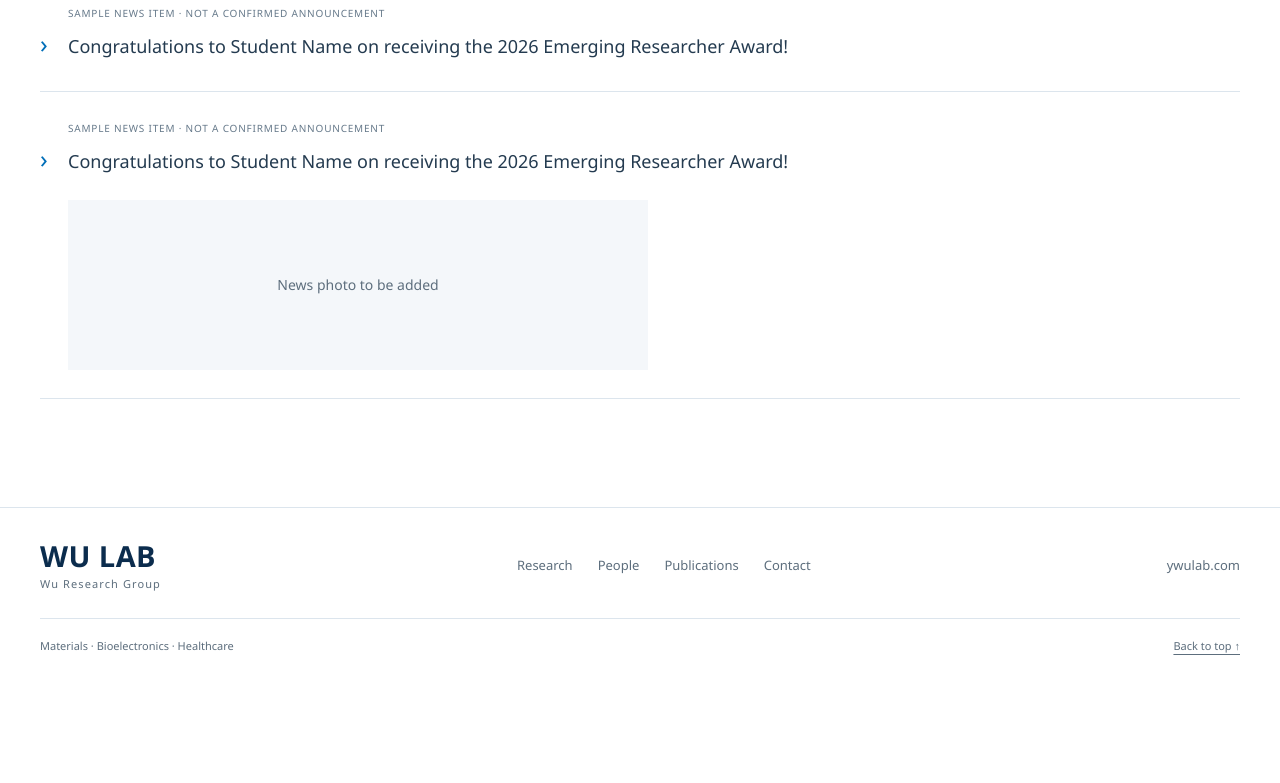
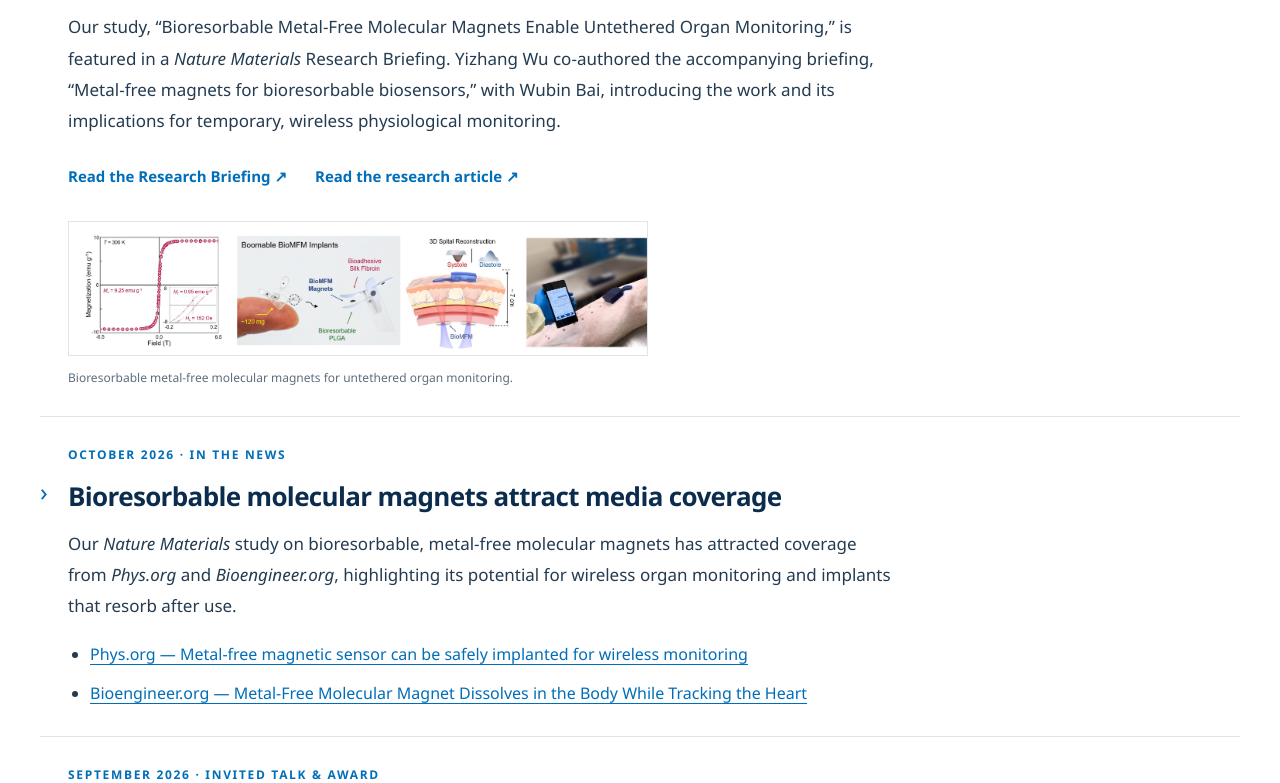
Before and after one commit to YannickWu/ywulab-website, a plain HTML site: page news.html in a window 1280 px wide. Shown: the part 529-1312 px from the top of the page. Before the commit the page ends 1204 px from the top, so only its background shows below. Drawn offline with Linux system fonts and the light colour scheme.

Commit message:
Add research coverage, IJEM award, and conference news

```diff
--- a/news.html
+++ b/news.html
@@ -15,6 +15,20 @@
 
 <meta name="description" content="Wu Research Group — emerging materials, flexible and biointegrated electronics, and intelligent biomedical solutions.">
 
+<style>
+/* News-specific spacing; keep the shared site design unchanged. */
+.news-content{max-width:900px}
+.news-content h3{margin-bottom:14px;font-size:26px;line-height:1.35}
+.news-content p{font-size:17px;line-height:1.85}
+.news-links{display:flex;flex-wrap:wrap;gap:12px 28px;margin-top:18px}
+.news-links a{min-height:44px}
+.news-coverage{max-width:900px;margin:18px 0 0;line-height:1.8}
+.news-image img{width:100%;height:auto;border:1px solid var(--line)}
+.news-image figcaption{font-size:12px;line-height:1.7;color:var(--muted);margin-top:12px}
+.news-certificate{max-width:700px}
+.news-item:last-child{margin-bottom:0}
+@media(max-width:600px){.news-content h3{font-size:23px}.news-content p,.news-coverage{font-size:16px}.news-links{gap:6px 20px}.news-content a{overflow-wrap:anywhere}}
+</style>
 </head>
 
 <body id="top" class="news-page">
@@ -43,31 +57,52 @@
 
             </p>
 
-<p class="content-note">The items below are sample layouts. Confirmed news and dates will be added here.</p></section><section class="news-year"><h2>2026</h2>
-
-<!-- Simplpe news item --><article class="news-item news-item-text"><p class="placeholder-label">Sample news item · not a confirmed announcement</p>
-
-<span class="news-arrow">›</span><div class="news-content"><p>
-
-                        Congratulations to Student Name on receiving
-
-                        the 2026 Emerging Researcher Award!
-
-                    </p></div></article><!-- News items go here --><!-- Featured News Item --><article class="news-item news-item-with-image"><p class="placeholder-label">Sample news item · not a confirmed announcement</p>
-
-<div class="news-text-row">
-
-<span class="news-arrow">›</span><div class="news-content"><p>
-
-                            Congratulations to Student Name on receiving
-
-                            the 2026 Emerging Researcher Award!
-
-                        </p></div>
-
-</div>
-
-<div class="news-image"><div class="media-placeholder"><p>News photo to be added</p></div></div></article></section></main><footer class="site-footer"><div class="wrap footer-main">
+</section>
+<section class="news-year" aria-labelledby="news-2026"><h2 id="news-2026">2026</h2>
+  <article class="news-item" id="news-nature-materials-briefing">
+    <p class="section-label"><time datetime="2026-10-28">28 October 2026</time> · Research highlight</p>
+    <span class="news-arrow" aria-hidden="true">›</span>
+    <div class="news-content">
+      <h3>Our Nature Materials research featured in a Research Briefing</h3>
+      <p>Our study, “Bioresorbable Metal-Free Molecular Magnets Enable Untethered Organ Monitoring,” is featured in a <em>Nature Materials</em> Research Briefing. Yizhang Wu co-authored the accompanying briefing, “Metal-free magnets for bioresorbable biosensors,” with Wubin Bai, introducing the work and its implications for temporary, wireless physiological monitoring.</p>
+      <div class="news-links"><a class="text-link" href="https://www.nature.com/articles/s41563-026-02758-5" target="_blank" rel="noopener noreferrer">Read the Research Briefing ↗</a><a class="text-link" href="https://doi.org/10.1038/s41563-026-02759-4" target="_blank" rel="noopener noreferrer">Read the research article ↗</a></div>
+    </div>
+    <figure class="news-image">
+      <a class="figure-link" data-figure="true" href="images/nm1.jpg" aria-label="Enlarge research figure: bioresorbable metal-free molecular magnets"><img src="images/nm1.jpg" width="2985" height="687" alt="Bioresorbable metal-free molecular magnets and an untethered organ-monitoring platform" loading="lazy" decoding="async"></a>
+      <figcaption>Bioresorbable metal-free molecular magnets for untethered organ monitoring.</figcaption>
+    </figure>
+  </article>
+  <article class="news-item" id="news-nature-materials-media">
+    <p class="section-label"><time datetime="2026-10">October 2026</time> · In the news</p>
+    <span class="news-arrow" aria-hidden="true">›</span>
+    <div class="news-content">
+      <h3>Bioresorbable molecular magnets attract media coverage</h3>
+      <p>Our <em>Nature Materials</em> study on bioresorbable, metal-free molecular magnets has attracted coverage from <em>Phys.org</em> and <em>Bioengineer.org</em>, highlighting its potential for wireless organ monitoring and implants that resorb after use.</p>
+      <ul class="news-coverage"><li><a href="https://phys.org/news/2026-10-metal-free-magnetic-sensor-safely.html" target="_blank" rel="noopener noreferrer">Phys.org — Metal-free magnetic sensor can be safely implanted for wireless monitoring</a></li><li><a href="https://bioengineer.org/metal-free-molecular-magnet-dissolves-in-the-body-while-tracking-the-heart/" target="_blank" rel="noopener noreferrer">Bioengineer.org — Metal-Free Molecular Magnet Dissolves in the Body While Tracking the Heart</a></li></ul>
+    </div>
+  </article>
+  <article class="news-item" id="news-ijem-best-speaker">
+    <p class="section-label"><time datetime="2026-09">September 2026</time> · Invited talk &amp; award</p>
+    <span class="news-arrow" aria-hidden="true">›</span>
+    <div class="news-content">
+      <h3>Yizhang Wu receives the Best Speaker award at the IJEM Rising Star Forum</h3>
+      <p>Yizhang Wu was invited to deliver a talk entitled “Symmetry Engineering for Enhanced Bioelectronics” at the IJEM Rising Star Forum on Extreme Manufacturing of Flexible Electronics: Drawn on Skin and Sticking to Hearts. He received the <strong>Best Speaker</strong> award in recognition of his contribution to the forum, organized by the <em>International Journal of Extreme Manufacturing</em>.</p>
+    </div>
+    <figure class="news-image news-certificate">
+      <a class="figure-link" data-figure="true" href="images/ijem-best-speaker-2026.jpg" aria-label="Enlarge Yizhang Wu's IJEM Best Speaker certificate"><img src="images/ijem-best-speaker-2026.jpg" width="1800" height="1279" alt="IJEM Best Speaker certificate presented to Yizhang Wu for the September 2026 Rising Star Forum" loading="lazy" decoding="async"></a>
+      <figcaption>Best Speaker certificate, IJEM Rising Star Forum, September 2026. Select the certificate to view it at full size.</figcaption>
+    </figure>
+  </article>
+  <article class="news-item" id="news-icms-xian">
+    <p class="section-label"><time datetime="2026-07">July 2026</time> · Conference presentation</p>
+    <span class="news-arrow" aria-hidden="true">›</span>
+    <div class="news-content">
+      <h3>Yizhang Wu presents at the International Conference on Magnetic Surgery in Xi’an</h3>
+      <p>Yizhang Wu delivered a conference presentation entitled “Bioresorbable Metal-Free Molecular Magnets Enable Untethered Organ Monitoring” at the 9th International Conference on Magnetic Surgery (ICMS 2026), held in Xi’an, China, in July 2026.</p>
+      <div class="news-links"><a class="text-link" href="https://icms2026.wescir.com/icms2026/program" target="_blank" rel="noopener noreferrer">Conference programme ↗</a></div>
+    </div>
+  </article>
+</section></main><footer class="site-footer"><div class="wrap footer-main">
 
 <a class="logo" href="index.html">WU LAB<span>Wu Research Group</span></a><nav aria-label="Footer"><a href="research.html">Research</a><a href="people.html">People</a><a href="publications.html">Publications</a><a href="join.html#contact">Contact</a></nav><a class="footer-domain" href="index.html">ywulab.com</a>
 
```
Also changed, not shown: images/ijem-best-speaker-2026.jpg (added).
